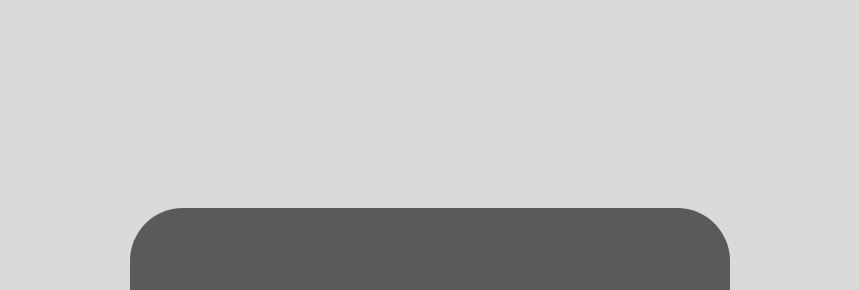
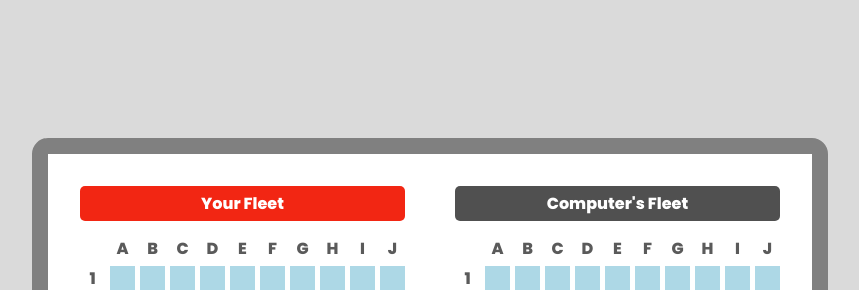
Before and after one commit to HusseinSerag/battleship, a website built with Parcel: page src/index.html in a window 1280 px wide. Shown: the part 27-317 px from the top of the page, without its empty margins (210-1069 px from the left). Built offline with nearby package versions, Linux system fonts and the light colour scheme.

Commit message:
Create gameboard for play
gameboard for starting the gameplay has been developed

```diff
--- a/src/scripts/components/game.js
+++ b/src/scripts/components/game.js
@@ -2,6 +2,20 @@ const Ship = require('./ship.js')
 const gameBoard = require('./gameboard.js')
 const Player = require('./player.js')
 
-const game = (function(){
+ const game = (function(){
+    let playerBoard;
+    let enemyBoard;
+    let player1;
+    let player2;
+    const startGame = () =>{
+        playerBoard = gameBoard.createGameBoard()
+        enemyBoard = gameBoard.createGameBoard()
+        player1 = Player.createPlayer()
+        player2 = Player.createPlayer('AI')
 
+    }
+    const x  = () => playerBoard
+    return {startGame,x}
 })()
+
+module.exports = game
--- a/src/scripts/components/player.js
+++ b/src/scripts/components/player.js
@@ -1,4 +1,9 @@
 const Player = (function(){
+  let currentPlayer;
+  const setCurrentPlayer = (player) =>{
+    currentPlayer = player
+  }
+  const getCurrentPlayer = () => currentPlayer
     const createPlayer = (type) =>{
       const attack = (row,column) =>
       {
@@ -23,6 +28,6 @@ const Player = (function(){
       return Object.assign({},{attack})
     }
 
-    return {createPlayer}
+    return {createPlayer,setCurrentPlayer,getCurrentPlayer}
 })()
 module.exports = Player
--- a/src/scripts/index.js
+++ b/src/scripts/index.js
@@ -1,6 +1,29 @@
 import * as startDOM from './ui-components/start.js'
-document.body.appendChild(startDOM.renderStart())
-let startBtn = document.querySelector('.start-button')
+const Game = require('./components/game.js')
+
+
+let gamePlayBoard = startDOM.gamePlay()
+/*
+let shipRendering = startDOM.renderPlaceShipsOnBoard()
+let startGame = shipRendering.querySelector('.start-game')
+
+let startScreen = startDOM.renderStart()
+document.body.appendChild(startScreen)
+let startBtn = startScreen.querySelector('.start-button')
+
 startBtn.addEventListener('click',()=>{
-    document.body.appendChild(startDOM.renderPlaceShipsOnBoard())
+    startDOM.clearScreen()
+    document.body.appendChild(shipRendering)
+
 })
+
+startGame.addEventListener('click',()=>{
+    startDOM.clearScreen()
+    Game.startGame()
+    document.body.appendChild(gamePlayBoard)
+
+
+})
+*/
+startDOM.clearScreen()
+document.body.appendChild(gamePlayBoard)
--- a/src/scripts/ui-components/start.js
+++ b/src/scripts/ui-components/start.js
@@ -1,8 +1,6 @@
 import '../../styles/start.css'
 export function renderStart(){
-    Array.from(document.body.children).forEach(child=>{
-        document.body.removeChild(child)
-    })
+
     let container = document.createElement('div')
     container.classList.add('start-container')
 
@@ -20,15 +18,17 @@ export function renderStart(){
 }
 
 export function renderPlaceShipsOnBoard(boardSize=100){
-     Array.from(document.body.children).forEach(child=>{
-        document.body.removeChild(child)
-    })
+
     let mainContainer = document.createElement('div')
     mainContainer.classList.add('start-and-choice')
      let container = document.createElement('div')
         mainContainer.appendChild(renderBoard(container,boardSize))
         let choices = document.createElement('div')
         mainContainer.appendChild(renderChoices(choices))
+        let startGame = document.createElement('button')
+        startGame.classList.add('start-game')
+        startGame.textContent = 'START BATTLE'
+        mainContainer.appendChild(startGame)
         return mainContainer
 }
 
@@ -65,3 +65,41 @@ function renderBoard(container,boardSize){
     }
     return container
 }
+
+export function clearScreen(){
+    Array.from(document.body.children).forEach(child=>{
+        document.body.removeChild(child)
+    })
+}
+
+export function gamePlay(){
+    Array.from(document.body.children).forEach(child=>{
+        document.body.removeChild(child)
+    })
+    let mainContainer = document.createElement('div')
+    mainContainer.classList.add('game-container')
+
+    let player = document.createElement('div')
+    player.classList.add('player-container')
+    let Computer = document.createElement('div')
+    Computer.classList.add('computer-container')
+
+    player.appendChild(header('Your Fleet'))
+    Computer.appendChild(header('Computer\'s Fleet'))
+    let containerPlayer = document.createElement('div')
+    let containerComputer = document.createElement('div')
+    player.appendChild(renderBoard(containerPlayer , 100))
+    Computer.appendChild(renderBoard(containerComputer , 100))
+
+    mainContainer.appendChild(player)
+    mainContainer.appendChild(Computer)
+    return mainContainer
+}
+
+function header(text){
+    let div = document.createElement('div')
+    div.classList.add('player-fleet')
+    div.textContent = text
+    return div
+
+}
--- a/src/styles/start.css
+++ b/src/styles/start.css
@@ -46,12 +46,15 @@ body{
     display: grid;
     grid-template: repeat(11,25px)/ repeat(11,25px);
     gap:5px;
-    padding:1rem;
-    background-color: white;
+
+
 
 }
 .board-start-div{
     background-color: #ADD8E6;
+}
+.board-start-div:hover{
+    transform: scale(1.1);
 }
 .board-start-div-letters,  .board-start-div-numbers{
     color:#5a5a5a;
@@ -59,5 +62,49 @@ body{
 }
 .start-and-choice{
     display: flex;
-    flex-flow:column nowrap
+    flex-flow:column nowrap;
+    padding:1rem;
+    gap:10px;
+    background-color: white;
 }
+.start-game{
+    border: none;
+    color:#505050;
+
+}
+.start-game:hover{
+    transform: scale(1.1);
+}
+
+.game-container{
+    display: grid;
+    grid-template-columns:  repeat(2,auto);
+    column-gap: 50px;
+    background-color: white;
+    padding:2rem;
+    justify-content: center;
+    align-items: center;
+    border-radius: 1rem;
+    border:1rem gray solid
+}
+.game-container .player-container , .game-container .computer-container{
+display: flex;
+gap:15px;
+flex-direction: column;
+;
+}
+
+.player-container .player-fleet{
+background-color: #f22613 ;
+text-align: center;
+border-radius: 5px;
+padding:5px 20px;
+font-size: 1rem;
+}
+.computer-container .player-fleet{
+    background-color: #505050 ;
+    text-align: center;
+    border-radius: 5px;
+    padding:5px 20px;
+    font-size: 1rem;
+    }
```
